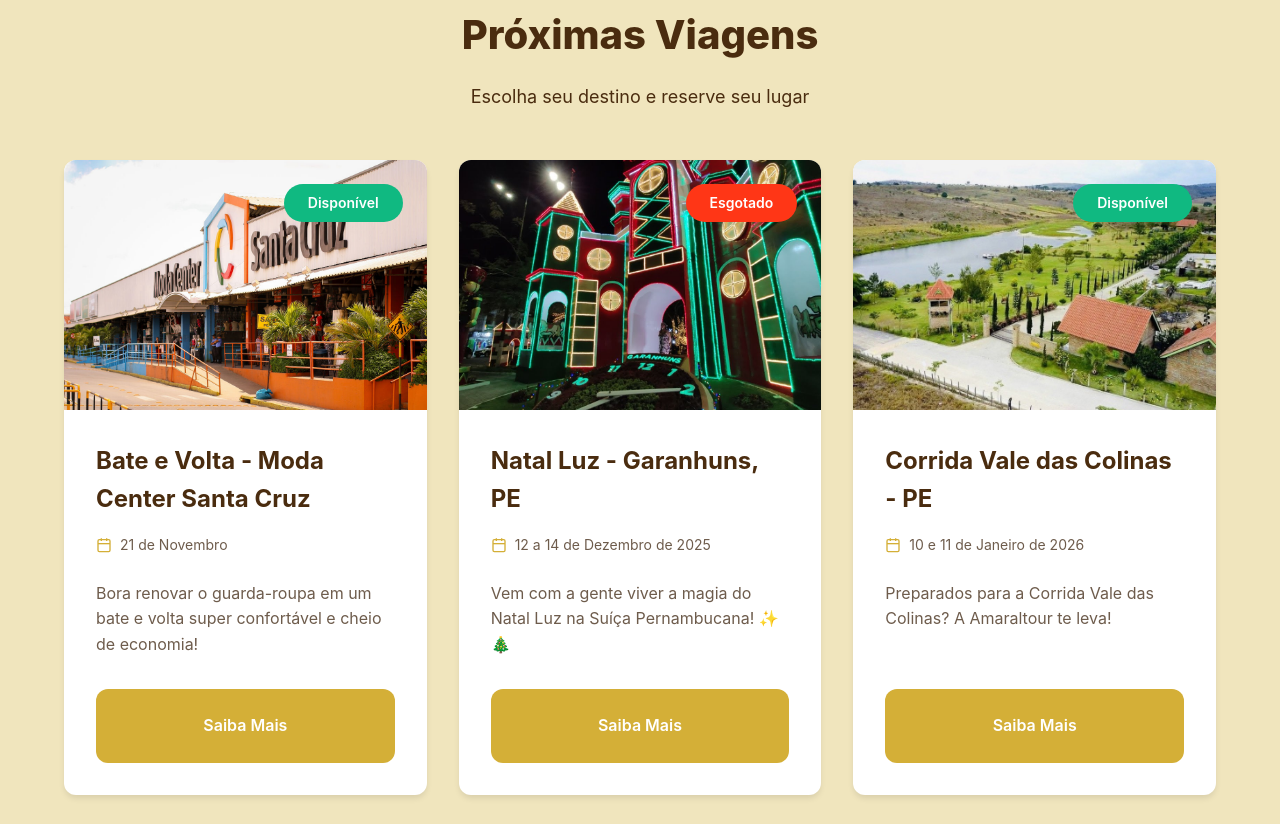
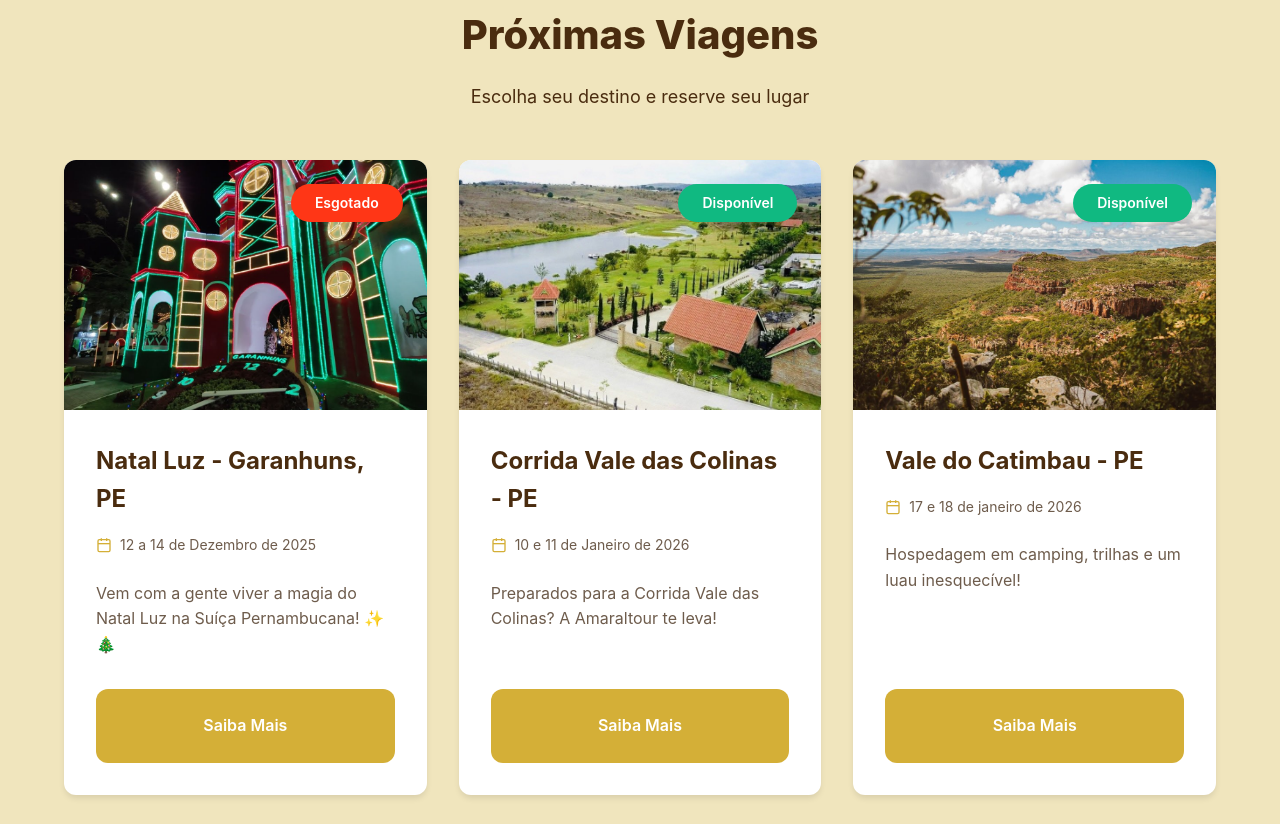
Before and after one commit to LucasFerreiradeFreitas/amaraltour, a plain HTML site: page index.html in a window 1280 px wide. Shown: the part 876-1700 px from the top of the page. Drawn offline with Linux system fonts and the light colour scheme.

Commit message:
remoção do moda center

```diff
--- a/index.html
+++ b/index.html
@@ -75,29 +75,6 @@
 
       <div class="trips-grid">
 
-        <div class="trip-card">
-          <div class="trip-image">
-            <img src="imgs/santa-cruz.jpg" alt="Moda Center Santa Cruz" />
-            <span class="trip-badge">Disponível</span>
-          </div>
-          <div class="trip-content">
-            <h3 class="trip-title">Bate e Volta - Moda Center Santa Cruz</h3>
-            <p class="trip-date">
-              <svg width="16" height="16" viewBox="0 0 24 24" fill="none" stroke="currentColor" stroke-width="2">
-                <rect x="3" y="4" width="18" height="18" rx="2" ry="2"></rect>
-                <line x1="16" y1="2" x2="16" y2="6"></line>
-                <line x1="8" y1="2" x2="8" y2="6"></line>
-                <line x1="3" y1="10" x2="21" y2="10"></line>
-              </svg>
-              21 de Novembro
-            </p>
-            <p class="trip-description">
-              Bora renovar o guarda-roupa em um bate e volta super confortável e cheio de economia!
-            </p>
-
-            <a href="paginas-informacoes/viagem-modacenter.html" class="btn-saiba-mais">Saiba Mais</a>
-          </div>
-        </div>
         <div class="trip-card">
           <div class="trip-image">
             <img src="imgs/garanhuns.jpg" alt="Natal Luz Garanhuns - PE" />
```
